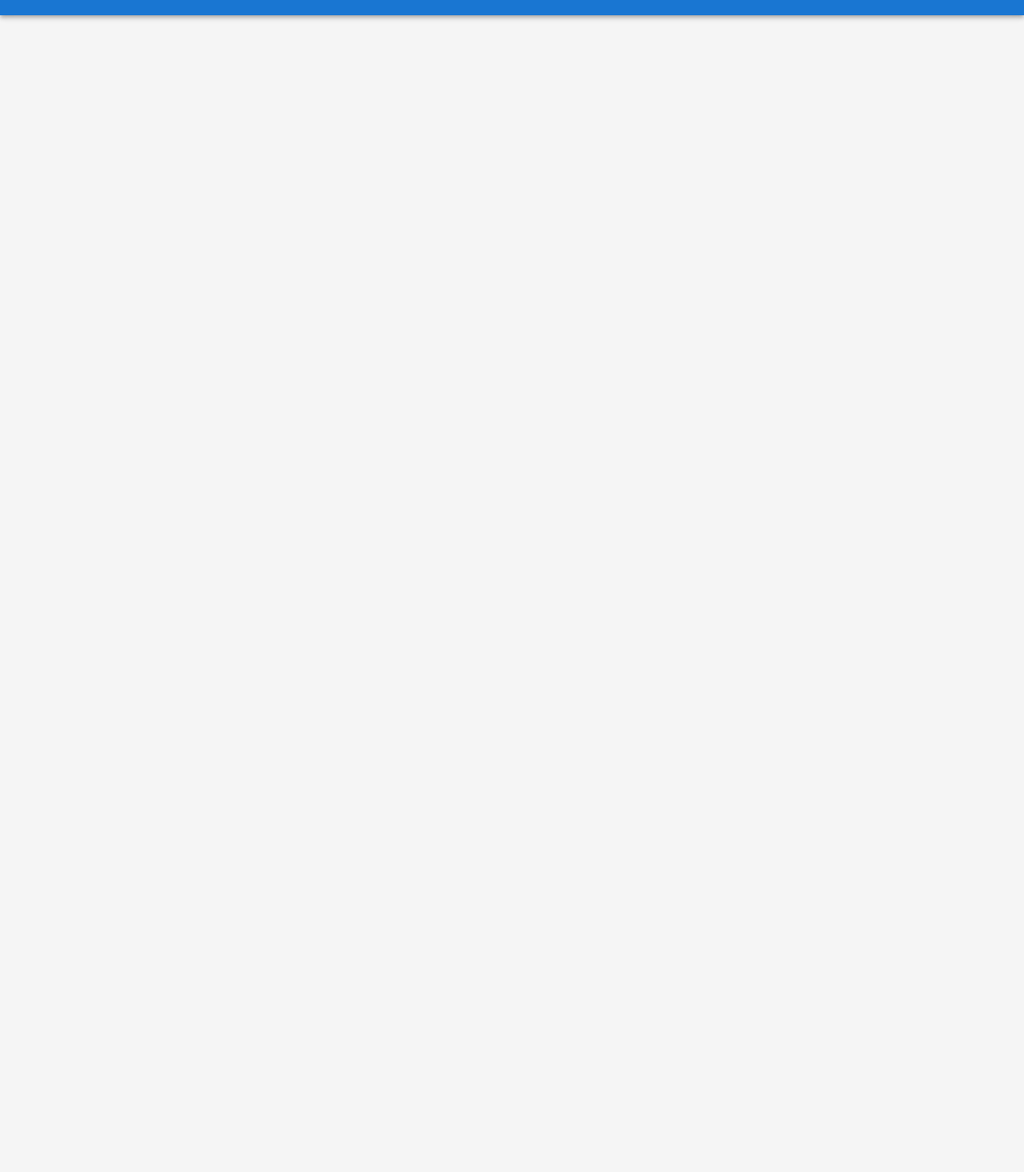
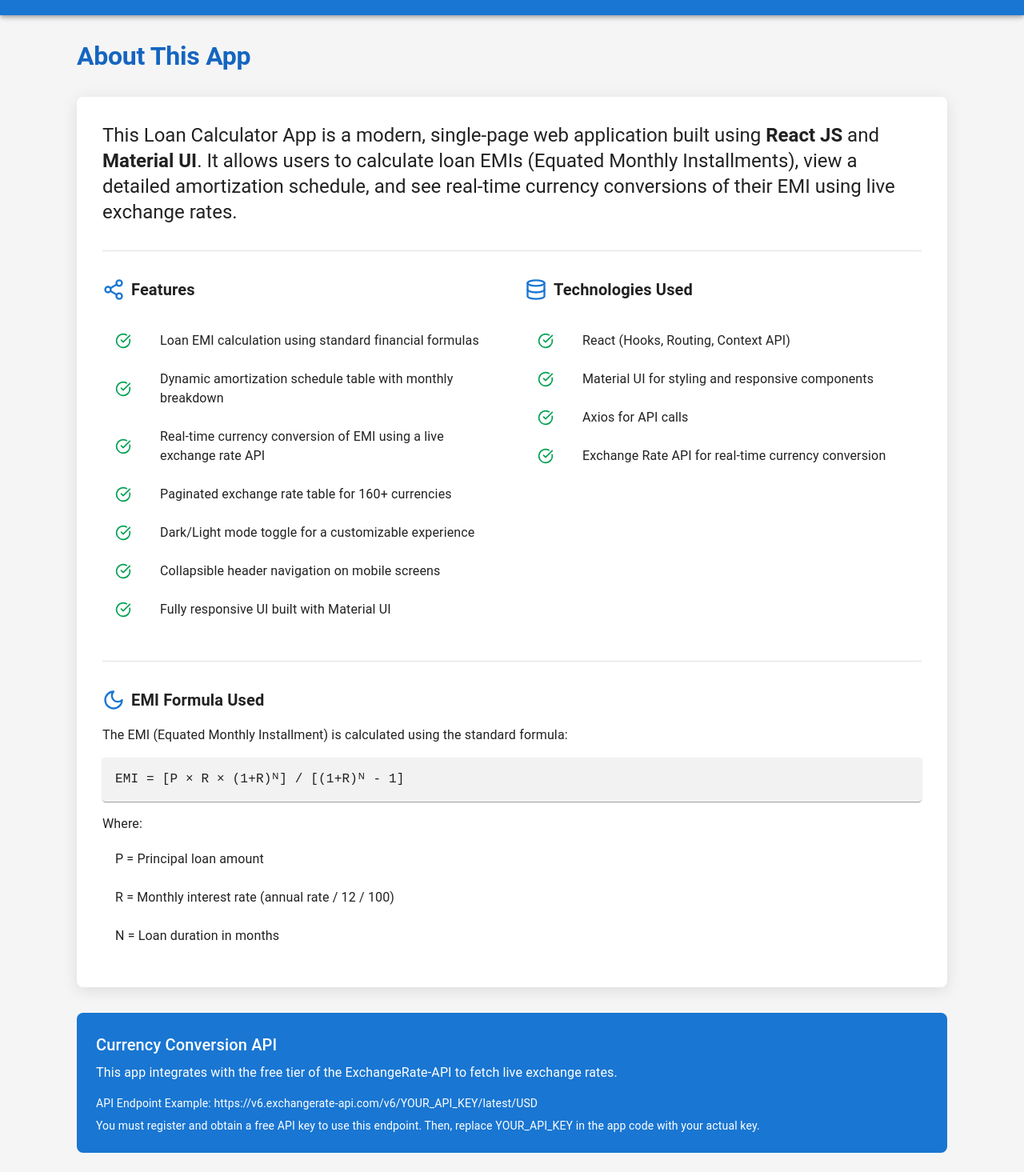
Before and after one commit to devAsh2/LoanCalculator, a React (Vite) app: page /about in a window 1280 px wide. Shown: the part 45-1510 px from the top of the page at 80% size. Before the commit the page ends 800 px from the top, so only its background shows below. Built offline with nearby package versions, Linux system fonts and the light colour scheme.

Commit message:
Added the about page containing information regarding the website

```diff
--- a/src/App.tsx
+++ b/src/App.tsx
@@ -5,6 +5,7 @@ import Header from './components/Header';
 import { Box, Container } from '@mui/material';
 import  Calculator  from './components/Calculator';
 import ExchangeRates from './components/ExchangeRates';
+import AboutPage from './pages/AboutPage';
 
 function App() {
 	return (
@@ -21,6 +22,9 @@ function App() {
 					<Routes>
 					<Route path="/" element={<Calculator />} />
 					<Route path="/exchange-rates" element={<ExchangeRates/>}/>
+					<Route path="/about" element={<AboutPage />} />
+					{/* <Route path="/error" element={<ErrorPage />} />
+					<Route path="*" element={<NotFoundPage />} /> */}
 					</Routes>
 				</Container>
 				</Box>
--- /dev/null
+++ b/src/pages/AboutPage.tsx
@@ -0,0 +1,175 @@
+import React from 'react';
+import { Box, Typography, Paper, GridLegacy as Grid, Divider, List, ListItem, ListItemIcon, ListItemText, useTheme } from '@mui/material';
+import { CheckCircle, PackageIcon, Share2, Database, Moon } from 'lucide-react';
+
+const AboutPage: React.FC = () => {
+  const theme = useTheme();
+
+  return (
+    <Box sx={{ py: 4, px: { xs: 2, md: 4 } }}>
+      <Typography
+        variant="h2"
+        component="h1"
+        gutterBottom
+        sx={{
+          mb: 4,
+          color: theme.palette.mode === 'dark' ? 'primary.light' : 'primary.dark',
+          fontWeight: 'bold'
+        }}
+      >
+        About This App
+      </Typography>
+
+      <Paper sx={{ p: 4, mb: 4, borderRadius: 2, boxShadow: '0 4px 20px rgba(0,0,0,0.1)' }}>
+        <Typography variant="h5" component="h2" gutterBottom>
+          This Loan Calculator App is a modern, single-page web application built using <strong>React JS</strong> and <strong>Material UI</strong>. It allows users to calculate loan EMIs (Equated Monthly Installments), view a detailed amortization schedule, and see real-time currency conversions of their EMI using live exchange rates.
+        </Typography>
+
+        <Divider sx={{ my: 4 }} />
+
+        <Grid container spacing={4}>
+
+
+          <Grid item xs={12} md={6}>
+            <Box sx={{ display: 'flex', alignItems: 'center', mb: 2 }}>
+              <Share2 size={28} color={theme.palette.primary.main} />
+              <Typography variant="h6" component="h3" sx={{ ml: 1, fontWeight: 'bold' }}>
+                Features
+              </Typography>
+            </Box>
+            <List>
+              <ListItem>
+                <ListItemIcon>
+                  <CheckCircle color={theme.palette.secondary.main} size={20} />
+                </ListItemIcon>
+                <ListItemText primary="Loan EMI calculation using standard financial formulas" />
+              </ListItem>
+              <ListItem>
+                <ListItemIcon>
+                  <CheckCircle color={theme.palette.secondary.main} size={20} />
+                </ListItemIcon>
+                <ListItemText primary="Dynamic amortization schedule table with monthly breakdown" />
+              </ListItem>
+              <ListItem>
+                <ListItemIcon>
+                  <CheckCircle color={theme.palette.secondary.main} size={20} />
+                </ListItemIcon>
+                <ListItemText primary="Real-time currency conversion of EMI using a live exchange rate API" />
+              </ListItem>
+              <ListItem>
+                <ListItemIcon>
+                  <CheckCircle color={theme.palette.secondary.main} size={20} />
+                </ListItemIcon>
+                <ListItemText primary="Paginated exchange rate table for 160+ currencies" />
+              </ListItem>
+              <ListItem>
+                <ListItemIcon>
+                  <CheckCircle color={theme.palette.secondary.main} size={20} />
+                </ListItemIcon>
+                <ListItemText primary="Dark/Light mode toggle for a customizable experience" />
+              </ListItem>
+              <ListItem>
+                <ListItemIcon>
+                  <CheckCircle color={theme.palette.secondary.main} size={20} />
+                </ListItemIcon>
+                <ListItemText primary="Collapsible header navigation on mobile screens" />
+              </ListItem>
+              <ListItem>
+                <ListItemIcon>
+                  <CheckCircle color={theme.palette.secondary.main} size={20} />
+                </ListItemIcon>
+                <ListItemText primary="Fully responsive UI built with Material UI" />
+              </ListItem>
+            </List>
+          </Grid>
+          <Grid item xs={12} md={6}>
+            <Box sx={{ display: 'flex', alignItems: 'center', mb: 2 }}>
+              <Database size={28} color={theme.palette.primary.main} />
+              <Typography variant="h6" component="h3" sx={{ ml: 1, fontWeight: 'bold' }}>
+                Technologies Used
+              </Typography>
+            </Box>
+            <List>
+              <ListItem>
+                <ListItemIcon>
+                  <CheckCircle color={theme.palette.secondary.main} size={20} />
+                </ListItemIcon>
+                <ListItemText primary="React (Hooks, Routing, Context API)" />
+              </ListItem>
+              <ListItem>
+                <ListItemIcon>
+                  <CheckCircle color={theme.palette.secondary.main} size={20} />
+                </ListItemIcon>
+                <ListItemText primary="Material UI for styling and responsive components" />
+              </ListItem>
+              <ListItem>
+                <ListItemIcon>
+                  <CheckCircle color={theme.palette.secondary.main} size={20} />
+                </ListItemIcon>
+                <ListItemText primary="Axios for API calls" />
+              </ListItem>
+              <ListItem>
+                <ListItemIcon>
+                  <CheckCircle color={theme.palette.secondary.main} size={20} />
+                </ListItemIcon>
+                <ListItemText primary="Exchange Rate API for real-time currency conversion" />
+              </ListItem>
+            </List>
+          </Grid>
+        </Grid>
+
+        <Divider sx={{ my: 4 }} />
+
+        <Grid container spacing={4}>
+
+
+          <Grid item xs={12} md={12}>
+            <Box sx={{ display: 'flex', alignItems: 'center', mb: 2 }}>
+              <Moon size={28} color={theme.palette.primary.main} />
+              <Typography variant="h6" component="h3" sx={{ ml: 1, fontWeight: 'bold' }}>
+                EMI Formula Used
+              </Typography>
+            </Box>
+            <Typography variant="body1" paragraph>
+              The EMI (Equated Monthly Installment) is calculated using the standard formula:
+            </Typography>
+            <Paper sx={{ p: 2, bgcolor: theme.palette.mode === 'dark' ? 'rgba(255,255,255,0.05)' : 'rgba(0,0,0,0.05)', mb: 2 }}>
+              <Typography variant="body2" sx={{ fontFamily: 'monospace', fontSize: '1rem' }}>
+                EMI = [P × R × (1+R)ᴺ] / [(1+R)ᴺ - 1]
+              </Typography>
+            </Paper>
+            <Typography variant="body1">Where:</Typography>
+            <List>
+              <ListItem>
+                <ListItemText primary="P = Principal loan amount" />
+              </ListItem>
+              <ListItem>
+                <ListItemText primary="R = Monthly interest rate (annual rate / 12 / 100)" />
+              </ListItem>
+              <ListItem>
+                <ListItemText primary="N = Loan duration in months" />
+              </ListItem>
+            </List>
+          </Grid>
+        </Grid>
+      </Paper>
+
+      <Box sx={{ my: 4, p: 3, bgcolor: 'primary.main', color: 'white', borderRadius: 2 }}>
+        <Typography variant="h6" gutterBottom>
+          Currency Conversion API
+        </Typography>
+        <Typography variant="body1">
+          This app integrates with the free tier of the ExchangeRate-API to fetch live exchange rates.
+        </Typography>
+        <Typography variant="body2" sx={{ mt: 2 }}>
+          API Endpoint Example: https://v6.exchangerate-api.com/v6/YOUR_API_KEY/latest/USD
+        </Typography>
+        <Typography variant="body2" sx={{ mt: 1 }}>
+          You must register and obtain a free API key to use this endpoint. Then, replace YOUR_API_KEY in the app code with your actual key.
+        </Typography>
+      </Box>
+    </Box>
+  );
+};
+
+export default AboutPage;
```
